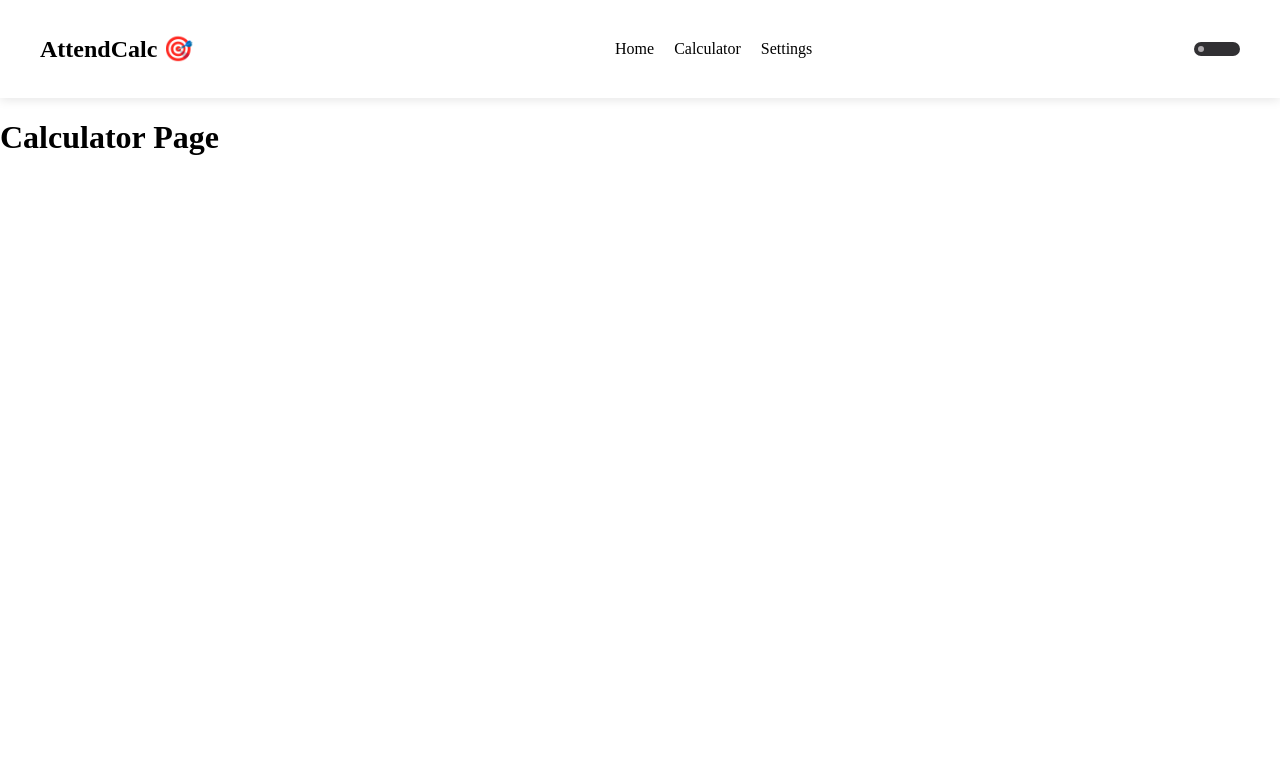
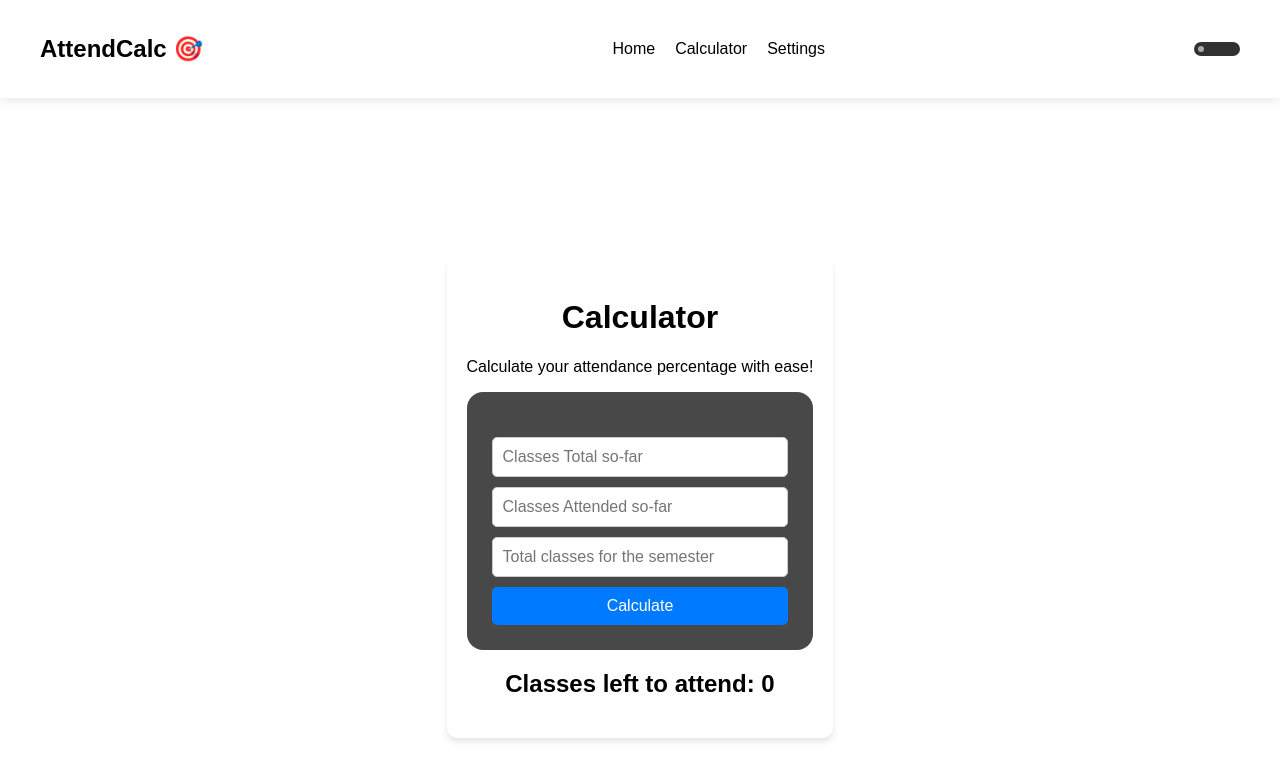
Before and after one commit to paramkhodiyar/Attendance-Calculator, a React (Vite) app: page /calculator in a window 1280 px wide. Shown: the top 780 px of the page. Built offline with nearby package versions, Linux system fonts and the light colour scheme.

Commit message:
Added basic Calculator functionalty in the page and fixed the navigation to page issue..

```diff
--- a/src/components/calcpage/calcpage.css
+++ b/src/components/calcpage/calcpage.css
@@ -0,0 +1,86 @@
+/* General styles */
+body {
+    margin: 0;
+    font-family: Arial, sans-serif;
+}
+
+.mainpage {
+    display: flex;
+    justify-content: center;
+    align-items: center;
+    height: 100vh;
+    transition: background-color 0.3s ease, color 0.3s ease;
+}
+
+.container {
+    text-align: center;
+}
+
+.card {
+    padding: 20px;
+    border-radius: 10px;
+    box-shadow: 0 4px 6px rgba(0, 0, 0, 0.1);
+    transition: background-color 0.3s ease, color 0.3s ease;
+}
+
+/* Light mode styles */
+body.light-mode .mainpage {
+    background-color: #f9f9f9;
+    color: #333;
+}
+
+body.light-mode .card {
+    background-color: #ffffff;
+    color: #333;
+}
+
+/* Dark mode styles */
+body.dark-mode .mainpage {
+    background-color: #121212;
+    color: #f9f9f9;
+}
+
+body.dark-mode .card {
+    background-color: #1e1e1e;
+    color: #f9f9f9;
+}
+
+.form {
+    margin-top: 20px;
+    display: flex;
+    flex-direction: column;
+    gap: 10px;
+}
+
+.form input {
+    padding: 10px;
+    border: 1px solid #ccc;
+    border-radius: 5px;
+    font-size: 16px;
+    transition: border-color 0.3s ease;
+}
+
+.form input:focus {
+    border-color: #007bff;
+    outline: none;
+}
+
+.form button {
+    padding: 10px 15px;
+    background-color: #007bff;
+    color: #fff;
+    border: none;
+    border-radius: 5px;
+    font-size: 16px;
+    cursor: pointer;
+    transition: background-color 0.3s ease;
+}
+
+.form button:hover {
+    background-color: #0056b3;
+}
+.formcontainer{
+    background-color: #484848;
+    border-radius: 16px;
+    padding: 25px;
+}
--- a/src/components/calcpage/calcpage.jsx
+++ b/src/components/calcpage/calcpage.jsx
@@ -1,8 +1,55 @@
-import React from "react";
+import React, { useState } from "react";
 import "./calcpage.css";
 
 function CalcPage({ darkMode }) {
-    return <h1 style={{ color: darkMode ? "white" : "black" }}>Calculator Page</h1>;
-  }
+    const [percentage, setPercentage] = useState(null);
+    const [classesTotal, setClassesTotal] = useState(null);
+    const [classesAttended, setClassesAttended] = useState(null);
+
+    function handleSubmit(e) {
+        e.preventDefault();
+        const classesTotal = parseFloat(e.target[0].value);
+        const classesAttended = parseFloat(e.target[1].value);
+        const classesSemester = parseFloat(e.target[2].value);
+        setClassesTotal(classesTotal);
+        setClassesAttended(classesAttended);
+
+        if (classesTotal > 0) {
+            const calculatedPercentage = (classesAttended / classesTotal) * 100;
+            setPercentage(calculatedPercentage.toFixed(2));
+        } else {
+            setPercentage("Invalid input");
+        }
+    }
+
+    const classesLeftToAttend =
+        classesTotal !== null && classesAttended !== null && classesTotal > classesAttended
+            ? classesTotal - classesAttended
+            : 0;
+
+    return (
+        <>
+            <div className="mainpage">
+                <div className="container">
+                    <div className="card">
+                        <h1>Calculator</h1>
+                        <p>Calculate your attendance percentage with ease!</p>
+                        <div className="formcontainer">
+                            <form className="form" onSubmit={handleSubmit}>
+                                <input type="number" placeholder="Classes Total so-far" />
+                                <input type="number" placeholder="Classes Attended so-far" />
+                                <input type="number" placeholder="Total classes for the semester" />
+                                <button type="submit">Calculate</button>
+                            </form>
+                        </div>
+                        <h2>{percentage !== null ? `Attendance: ${percentage}%` : ""}</h2>
+                        <h2>{classesAttended}</h2>
+                        <h2>Classes left to attend: {classesLeftToAttend}</h2>
+                    </div>
+                </div>
+            </div>
+        </>
+    );
+}
 
 export default CalcPage;
```
